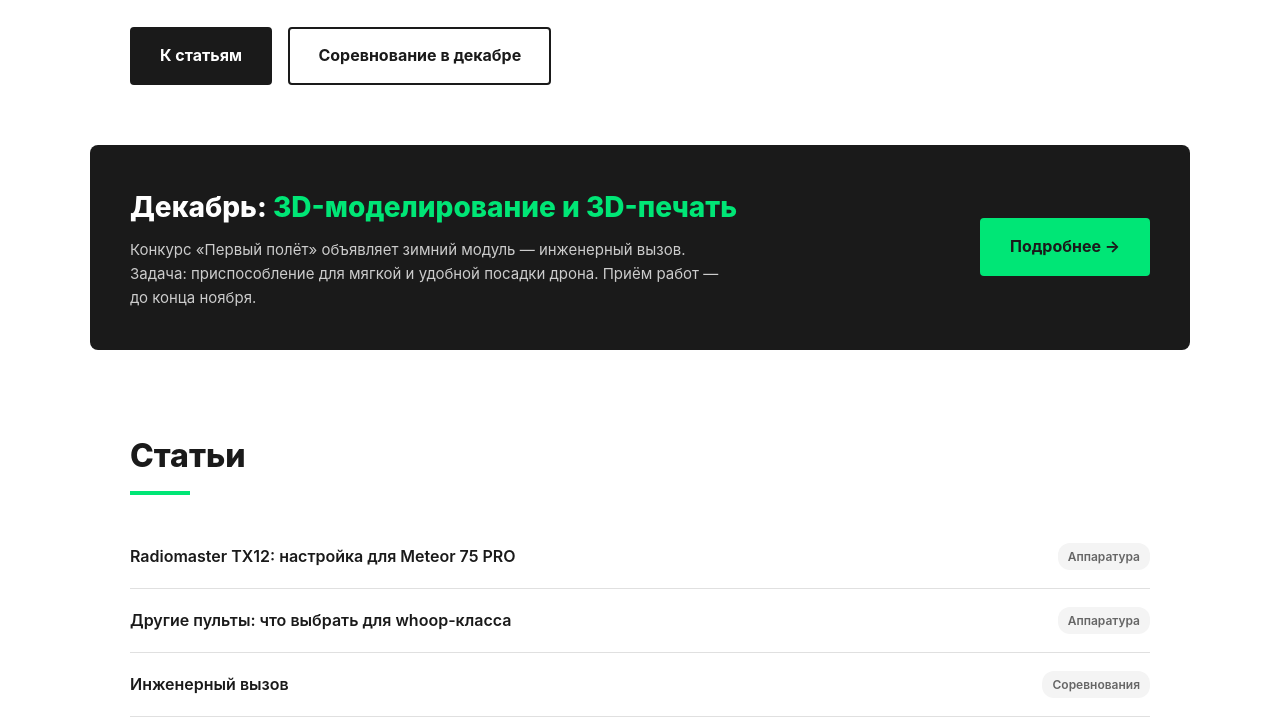
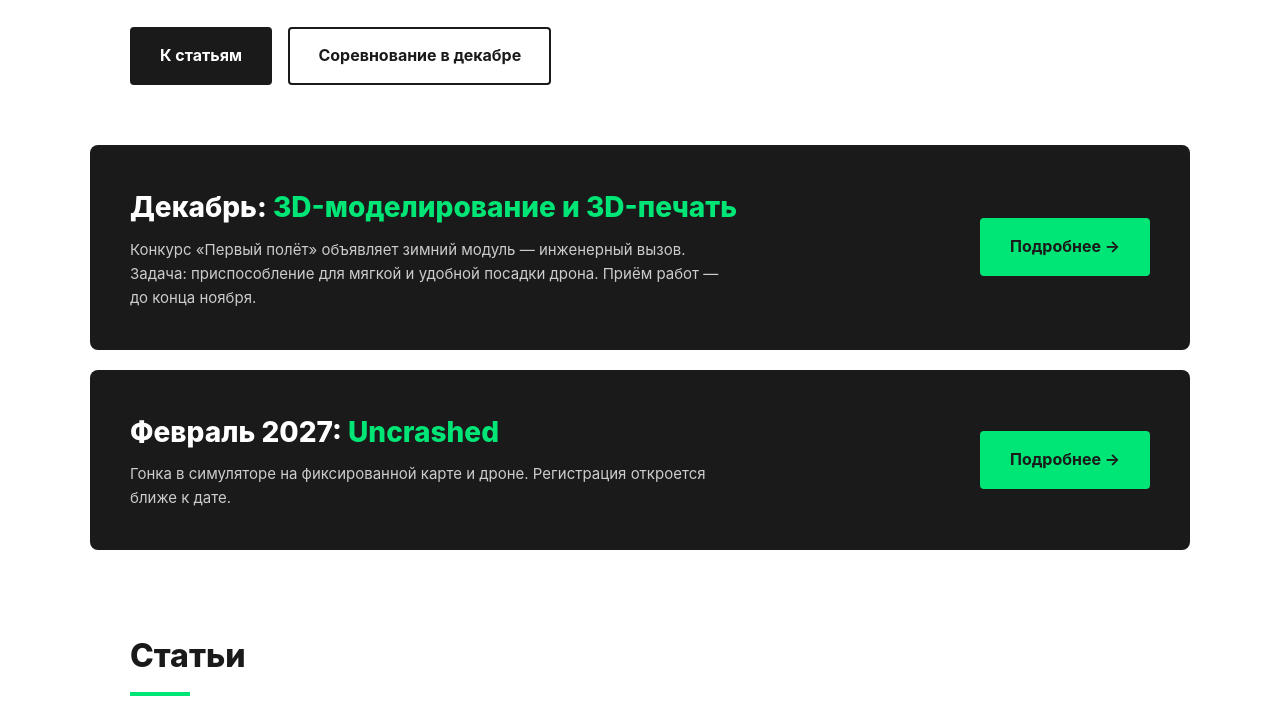
Before and after one commit to vizzbzik/vizzbzik.github.io, a plain HTML site: page index.html in a window 1280 px wide. Shown: the part 340-1063 px from the top of the page. Drawn offline with Linux system fonts and the light colour scheme.

Commit message:
Update index.html

```diff
--- a/index.html
+++ b/index.html
@@ -81,6 +81,14 @@
   <a href="contest.html" class="btn">Подробнее →</a>
 </div>
 
+<div class="announce">
+  <div>
+    <h2>Февраль 2027: <span>Uncrashed</span></h2>
+    <p>Гонка в симуляторе на фиксированной карте и дроне. Регистрация откроется ближе к дате.</p>
+  </div>
+  <a href="uncrashed.html" class="btn">Подробнее →</a>
+</div>
+
 <!-- СТАТЬИ (только реальные) -->
 <section id="articles">
   <h2>Статьи</h2>
```
